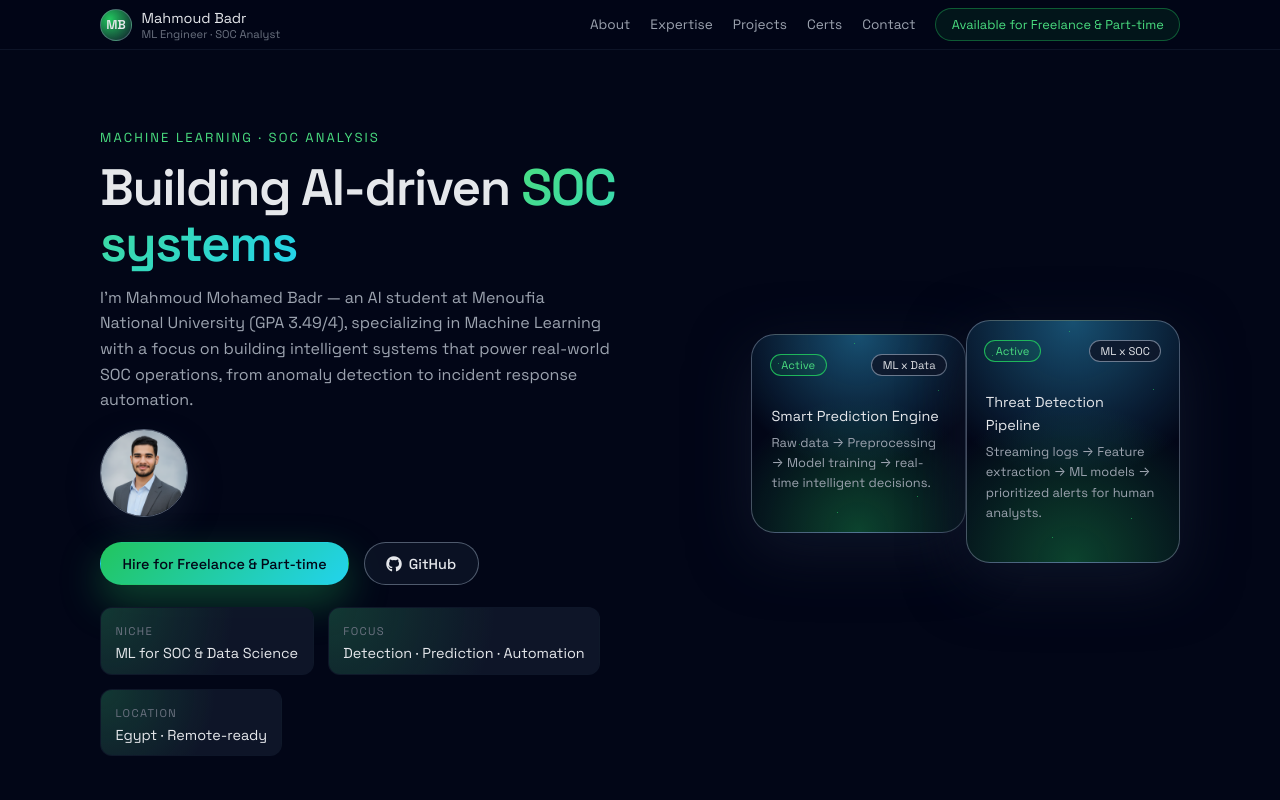
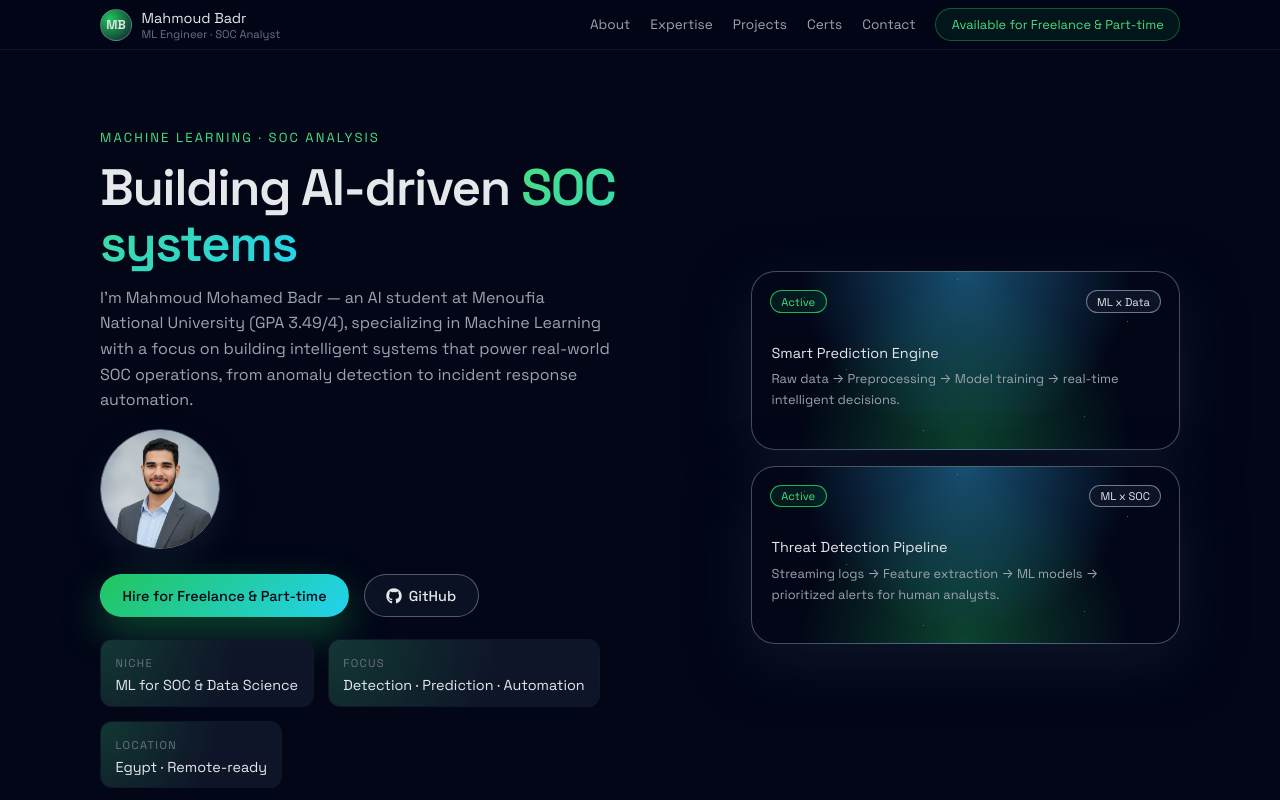
Before and after one commit to Ma7moudMo7amedBadr/mahmoud-badr-portfolio, a website: page index.html in a window 1280 px wide. Shown: the top 800 px of the page. Drawn offline with Linux system fonts and the light colour scheme.

Commit message:
Add files via upload

```diff
--- a/index.html
+++ b/index.html
@@ -147,7 +147,7 @@
           </div>
 
           <div class="hero-visual" aria-hidden="true">
-            <div class="cyber-card" style="margin-bottom:1rem;">
+            <div class="cyber-card">
               <div class="cyber-header">
                 <span class="pill online">Active</span>
                 <span class="pill">ML x Data</span>
--- a/styles.css
+++ b/styles.css
@@ -380,13 +380,15 @@ li {
 
 .hero-visual {
   display: flex;
-  align-items: center;
+  flex-direction: column;
+  align-items: stretch;
   justify-content: center;
+  gap: 1rem;
 }
 
 .cyber-card {
   position: relative;
-  width: min(100%, 360px);
+  width: 100%;
   border-radius: 24px;
   padding: 1.15rem 1.1rem 1.2rem;
   background: radial-gradient(circle at top, rgba(56, 189, 248, 0.4), transparent 60%),
@@ -834,6 +836,11 @@ li {
   .project {
     padding: 1.6rem 1.5rem;
   }
+
+  .hero-avatar {
+    width: 120px;
+    height: 120px;
+  }
 }
 
 @media (min-width: 1040px) {
```
